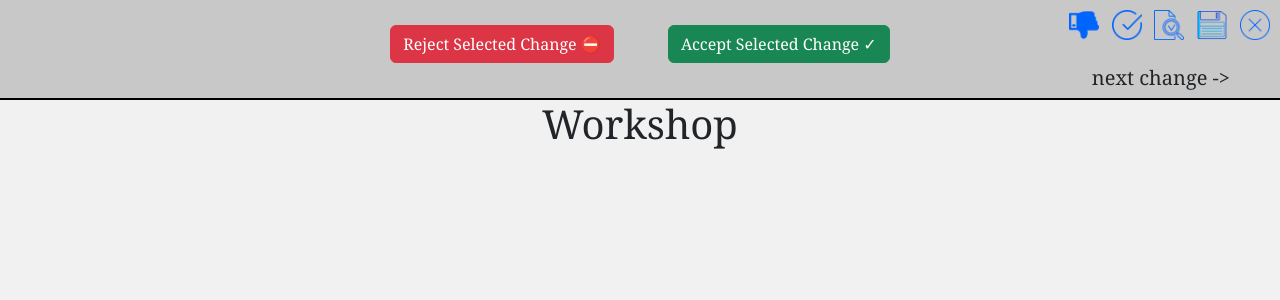
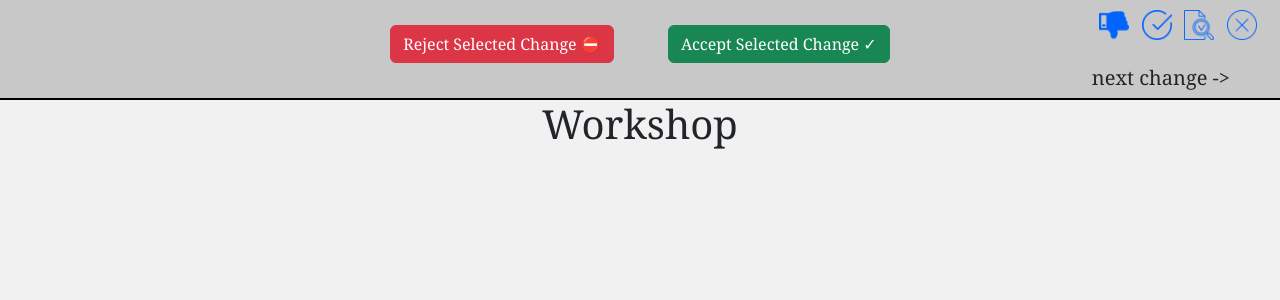
Before and after one commit to ThomasMoncrief/editcraft, a Django app: template copyeditor/templates/workshop_render.html in a window 1280 px wide. Shown: the top 300 px of the page. Run offline with Django 3.2, Linux system fonts and the light colour scheme; the template is opened without the code that fills it, so the values that code supplies are empty.

Commit message:
workshop cleanup

```diff
--- a/copyeditor/static/js/workshop_render.js
+++ b/copyeditor/static/js/workshop_render.js
@@ -53,13 +53,10 @@ const rejectRemainingIcon = document.querySelector("#reject-remaining-icon");
 rejectRemainingIcon.addEventListener('click', (rejectRemainingChanges));
 
 document.querySelector("#accept-remaining-icon").addEventListener('click', (acceptRemainingChanges));
-document.querySelector("#save-icon").addEventListener('click', (saveCurrentChanges));
 document.querySelector("#review-icon").addEventListener('click', () => {
     saveCurrentChanges();
-    window.location.href = '/workshop/' + articleId + '/download'
 });
 document.querySelector("#exit-icon").addEventListener('click', () => {
-    saveCurrentChanges();
     window.location.href = '/workshop/'
 });
 
@@ -81,7 +78,7 @@ rejectButton.addEventListener('mouseout', () => {
 acceptButton.addEventListener('mouseover', () => {
     if (selectedDeleteNode) selectedDeleteNode.style.display = "none";
     if (selectedInsertNode) {
-        // Pilcrow character still visible on hover. Could implement something to hide it here and make it reappear on mouseout.
+        // pilcrow character still visible on hover. Could implement something to hide it here and make it reappear on mouseout.
         selectedInsertNode.style.background = "none";
         selectedInsertNode.style.textDecoration = "none";
     }
@@ -166,6 +163,7 @@ function acceptRemainingChanges() {
 
 function saveCurrentChanges() {
     // reject all remaining changes and remove "ins" nodes. They will re-render after the refresh.
+    console.log("hello")
     rejectRemainingChanges();
     finalText = document.querySelector(".article").innerText;
 
--- a/copyeditor/static/styles.css
+++ b/copyeditor/static/styles.css
@@ -101,6 +101,9 @@ tr:hover {
     display: flex;
     align-items: center;
 }
+.icon-wrapper {
+    margin-right:1vw;
+}
 
 #reject-remaining-wrapper:hover {
     filter:hue-rotate(120deg);
--- a/copyeditor/templates/workshop_render.html
+++ b/copyeditor/templates/workshop_render.html
@@ -12,13 +12,10 @@
 <body>
     <div class="workshop-panel">
         <div class="exit-buttons">
-            <span id="reject-remaining-wrapper" class="icon-wrapper" style="margin-right:1vw;" data-tooltip="reject remaining changes!">
-                <img id="reject-remaining-icon" class="icon" src="/static/images/reject_remaining_icon.png">
-            </span>
-            <span id="accept-remaining-wrapper" class="icon-wrapper" style="margin-right:1vw;"><img id="accept-remaining-icon" class="icon" src="/static/images/accept_remaining_icon.png"></span>
-            <span id="review-wrapper" class="icon-wrapper" style="margin-right:1vw;"><img id="review-icon" class="icon" src="/static/images/review_icon.png"></span>
-            <span id="save-wrapper" class="icon-wrapper" style="margin-right:1vw;"><img id="save-icon" class="icon" src="/static/images/save_icon.png"></span>
-            <span id="exit-wrapper" class="icon-wrapper" onclick="window.location.href='/workshop'"><img id="exit-icon" class="icon" src="/static/images/x_empty.png"></span>
+            <span id="reject-remaining-wrapper" class="icon-wrapper" title="Reject all remaining changes"><img id="reject-remaining-icon" class="icon" src="/static/images/reject_remaining_icon.png"></span>
+            <span id="accept-remaining-wrapper" class="icon-wrapper" title="Accept all remaining changes"><img id="accept-remaining-icon" class="icon" src="/static/images/accept_remaining_icon.png"></span>
+            <span id="review-wrapper" class="icon-wrapper" title="Save changes and proceed to review panel"><img id="review-icon" class="icon" src="/static/images/review_icon.png"></span>
+            <span id="exit-wrapper" class="icon-wrapper" title="Exit to Workshop (discards unsaved changes)" onclick="window.location.href='/workshop'"><img id="exit-icon" class="icon" src="/static/images/x_empty.png"></span>
         </div>
         <div style="display:inline">
             <div class="workshop-accept-buttons">
```
Also changed, not shown: copyeditor/static/js/workshop.js (+35 -24 lines), copyeditor/templates/workshop.html (+4 -4 lines).
